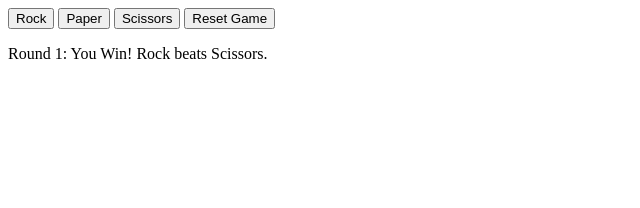
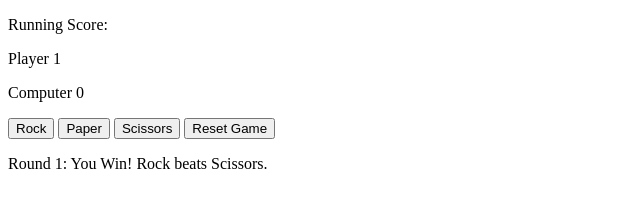
Before and after one commit to xsherryhe/rock-paper-scissors, a plain HTML site: page index.html in a window 1280 px wide. Both pictures are taken after a click on the button "Rock". Shown: the whole page, without its empty margins (0-640 px from the left). Drawn offline with Linux system fonts and the light colour scheme.

Commit message:
Added running scoreboard

```diff
--- a/index.html
+++ b/index.html
@@ -6,11 +6,17 @@
         <script src="scripts/rps-game.js" defer></script>
     </head>
     <body>
+        <div id="scoreboard">
+            <p>Running Score:</p>
+            <p>Player <span class="player score">0</span></p>
+            <p>Computer <span class="computer score">0</span></p>
+        </div>
         <button class="player-selection">Rock</button>
         <button class="player-selection">Paper</button>
         <button class="player-selection">Scissors</button>
         <button id="reset-game">Reset Game</button>
 
-        <div id="results"></div>
+        <div id="results">
+        </div>
     </body>
 </html>
--- a/scripts/rps-game.js
+++ b/scripts/rps-game.js
@@ -9,8 +9,8 @@ initializeButtons();
 //Start a new Rock Paper Scissors game
 function playGame() {
     document.querySelector('#results').textContent = '';
+    document.querySelectorAll('.score').forEach(score => score.textContent = '0');
     playGame.roundNumber = 0;
-    playGame.scoreboard = [];
 }
 playGame();
 
@@ -59,11 +59,13 @@ function displayRoundResult(playerSelection, computerSelection) {
     }
     //Otherwise, display the result and record it to the scoreboard
     else {
-        let winningSelection = roundResult == 'Win' ? playerSelection : computerSelection,
-            losingSelection = roundResult == 'Win' ? computerSelection : playerSelection;
+        let [winningSelection, losingSelection, winnerSelector] =
+            roundResult == 'Win' ? [playerSelection, computerSelection, '.player']
+                                 : [computerSelection, playerSelection, '.computer'];
 
         displayedResult.textContent = roundNumber + `You ${roundResult}! ${winningSelection} beats ${losingSelection}.`;
-        playGame.scoreboard.push(roundResult);
+        let winningScore = document.querySelector(winnerSelector);
+        winningScore.textContent = Number(winningScore.textContent) + 1;
     }
 
     document.querySelector('#results').appendChild(displayedResult);
@@ -71,8 +73,10 @@ function displayRoundResult(playerSelection, computerSelection) {
 
 //Display the result of the entire game
 function displayGameResult() {
-    const gameResult = document.createElement('p');
-    gameResult.textContent = playGame.scoreboard.filter(roundResult => roundResult == 'Win').length > 2 ?
+    const playerScore = document.querySelector('.player').textContent,
+          computerScore = document.querySelector('.computer').textContent,
+          gameResult = document.createElement('p');
+    gameResult.textContent = playerScore > computerScore ?
                              'Congratulations! You Won!' : 'Sorry, You Lost.';
     document.querySelector('#results').appendChild(gameResult);
 }
```
